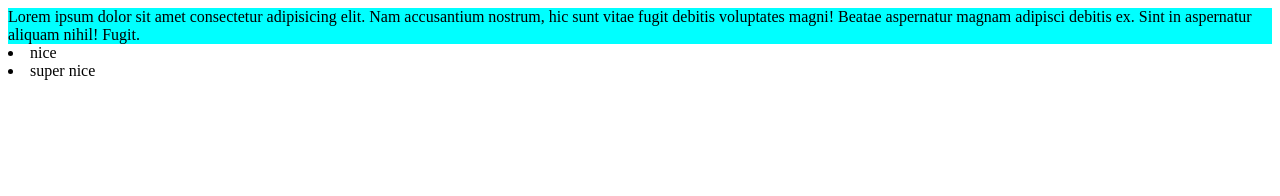
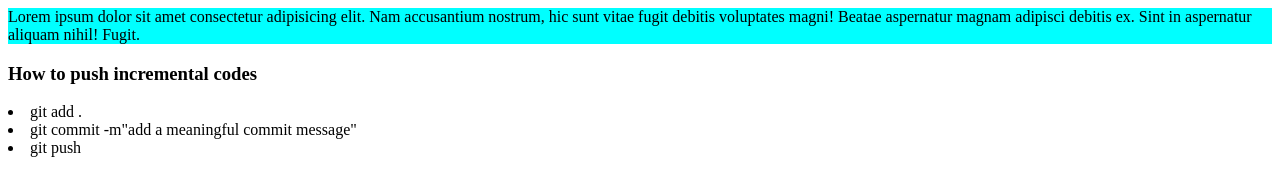
Before and after one commit to mumtahinadev/testme, a plain HTML site: page okabye.html in a window 1280 px wide. Drawn offline with Linux system fonts and the light colour scheme.

Commit message:
new commit

```diff
--- a/okabye.html
+++ b/okabye.html
@@ -8,7 +8,9 @@
 </head>
 <body>
     <div>Lorem ipsum dolor sit amet consectetur adipisicing elit. Nam accusantium nostrum, hic sunt vitae fugit debitis voluptates magni! Beatae aspernatur magnam adipisci debitis ex. Sint in aspernatur aliquam nihil! Fugit.</div>
-    <li>nice</li>
-    <li>super nice</li>
+    <h3>How to push incremental codes</h3>
+    <li>git add .</li>
+    <li>git commit -m"add a meaningful commit message"</li>
+    <li>git push</li>
 </body>
 </html>
```
